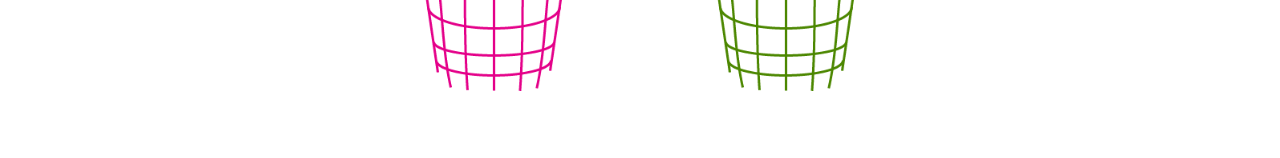
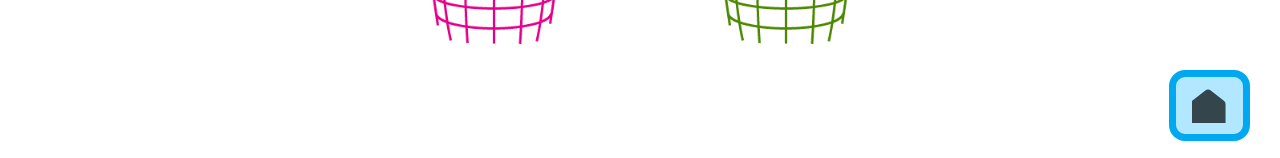
Before and after one commit to hyewwonn/BuzzerBeater, a Next.js app: page /GamePage in a window 1280 px wide. Shown: the part 639-797 px from the top of the page. Built offline with nearby package versions, Linux system fonts and the light colour scheme; a web font is replaced by a local one.

Commit message:
중도포기버튼

```diff
--- a/src/pages/GamePage.js
+++ b/src/pages/GamePage.js
@@ -13,9 +13,11 @@ import ogp from '../../public/img/orangegoalpost.png';
 import ggp from '../../public/img/greengoalpost.png';
 import gameSound from '../../public/audio/gameSound.mp3';
 import countDown from '../../public/audio/countDown.mp3';
+import btnSound from '../../public/audio/btnClickSound.mp3';
 import endSound from '../../public/audio/endSound.mp3';
 import firebase from '../../firebase';
 import { getFirestore, collection, doc, setDoc } from 'firebase/firestore';
+import home from '../../public/img/home.svg';
 
 const getRandomBallColor = () => {
   const colors = [gb, bb, ob, pb];
@@ -83,6 +85,22 @@ function GamePage() {
 
    // 게임 종료 여부 상태
    const [isGameEnded, setIsGameEnded] = useState(false);
+
+   const audioRef = useRef(null);
+   const btnAudioRef = useRef(null);
+
+   useEffect(() => {
+     btnAudioRef.current.play();
+   }, []);
+
+
+   const handleClick = () => {
+    btnAudioRef.current.play();
+    const confirmResult = window.confirm("게임을 포기하시겠습니까?");
+    if (confirmResult) {
+      router.push('/MainPage');
+    }
+   };
 
    // 타이머가 00초가 되면 게임 종료 처리
    useEffect(() => {
@@ -396,6 +414,13 @@ function GamePage() {
           <Image className={styles.orangeGoalpost} ref={goalRef} src={ogp} alt="orange-goalpost" />
         </div>
       </div>
+      <div className={styles.mainpgbtn}>
+      <audio ref={btnAudioRef} src={btnSound}/>
+      <button className={styles['mainpg-btn']} onClick={handleClick} >
+        <Image className={styles['mainpg-icon']} src={home} alt="home" />
+      </button>
+      </div>
+
       {showStart && (
         <div className={styles.startCountdown}>{startCountdown}</div>
       )}
--- a/src/styles/GamePage.module.css
+++ b/src/styles/GamePage.module.css
@@ -320,6 +320,43 @@
   background-color: rgba(107, 210, 255, 0.7);
 }
 
+.mainpgbtn {
+  width: 50px;
+  height: 50px;
+}
+.mainpg-btn {
+  font-family: "esamanru";
+  font-size: 220%;
+  background-color: rgba(144, 221, 255, 0.7);
+  border: 7px solid #00A7F1;
+  border-radius: 1rem;
+  cursor: pointer;
+  white-space: nowrap;
+  z-index: 1000;
+  text-decoration: none;
+  display: flex;
+  justify-content: center;
+  align-items: center;
+  position: absolute;
+  right: 0;
+  bottom: 0;
+  margin-bottom: 20px;
+  margin-right: 30px;
+}
+.mainpg-btn:hover {
+  background-color: rgba(144, 221, 255, 0.9);
+  box-shadow: 0 0 44px white;
+  /* transform: translateY(-1rem); */
+  transition: 0.3s;
+}
+.mainpg-icon{
+  width: 35px;
+  height: auto;
+  padding: 10px;
+  opacity: 0.7;
+}
+
+
 @media screen and (max-width: 1920px) {
   /* @keyframes moveBall {
     0% {
```
Also changed, not shown: public/img/home.svg (added).
